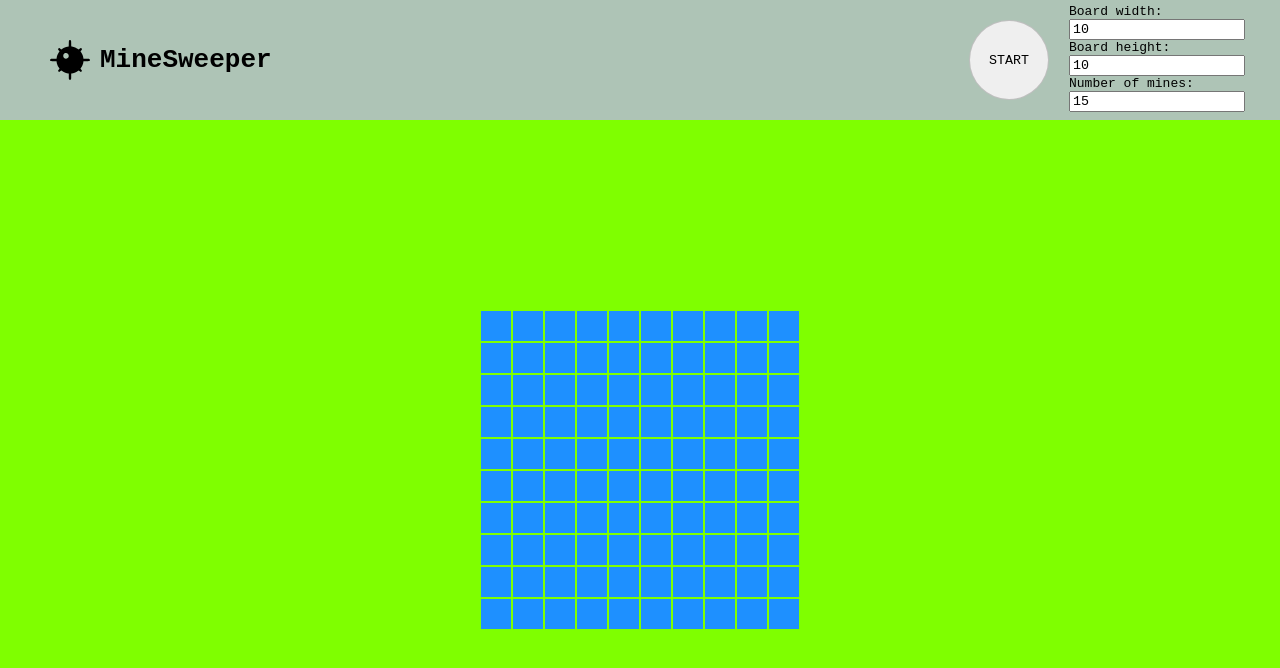
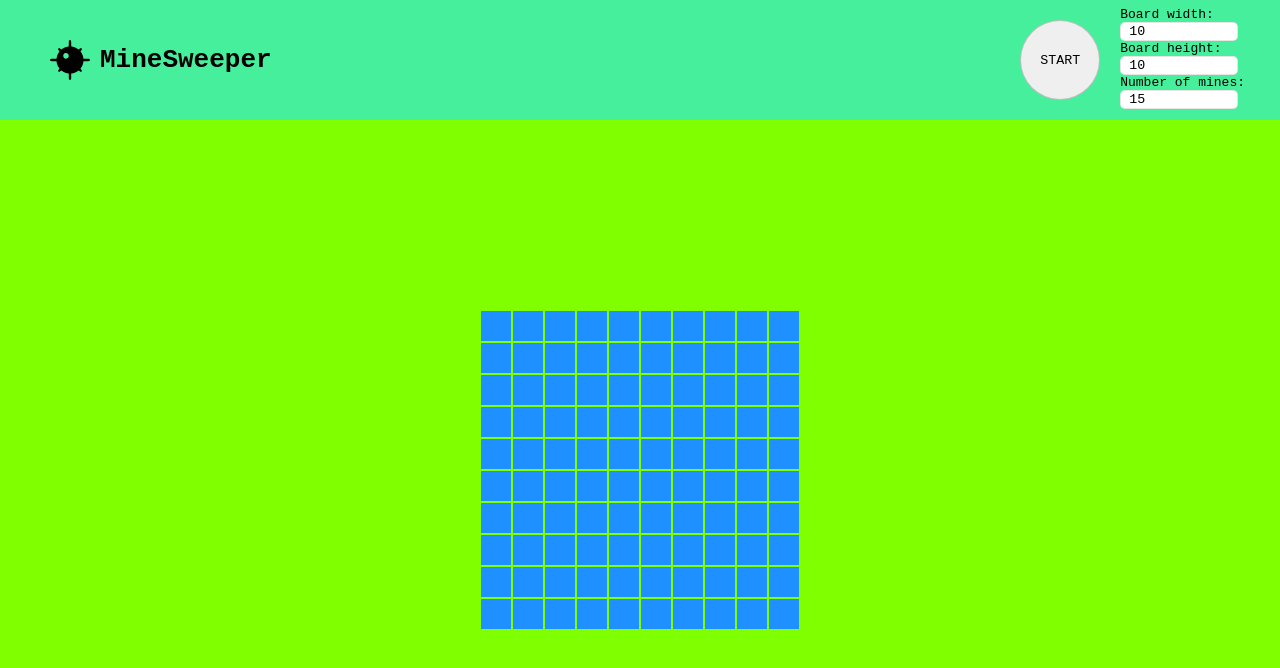
Before and after one commit to koshonson/minesweeper, a React (Vite) app: page / in a window 1280 px wide. Shown: the top 668 px of the page. Built offline with nearby package versions, Linux system fonts and the light colour scheme.

Commit message:
final styling tweaks realted to ControlPanel

```diff
--- a/src/components/ControlPanel.jsx
+++ b/src/components/ControlPanel.jsx
@@ -23,6 +23,7 @@ export const ControlPanel = props => {
           <div className='settings-inputs'>
             <label htmlFor='board-width'>Board width:</label>
             <input
+              className='settings-input'
               type='number'
               name='board-width'
               value={settings.width}
@@ -30,6 +31,7 @@ export const ControlPanel = props => {
             />
             <label htmlFor='board-height'>Board height:</label>
             <input
+              className='settings-input'
               type='number'
               name='board-height'
               value={settings.height}
@@ -39,6 +41,7 @@ export const ControlPanel = props => {
             />
             <label htmlFor='board-height'>Number of mines:</label>
             <input
+              className='settings-input'
               type='number'
               name='num-mines'
               value={settings.numMines}
@@ -65,7 +68,11 @@ export const ControlPanel = props => {
           <Timer time={time} />
           <ProgressBar explorable={explorable} explored={explored} gameStatus={gameStatus} />
           {renderStatus(gameStatus)}
-          <button className='reset-button' onClick={controls.resetGame}>
+          <button
+            className='reset-button'
+            onClick={controls.resetGame}
+            style={gameStatus === status.GAME_ON ? { paddingLeft: '2px' } : {}}
+          >
             {gameStatus === status.GAME_WON || gameStatus === status.GAME_OVER
               ? 'NEW GAME'
               : 'RESET'}
--- a/src/styles/controls.css
+++ b/src/styles/controls.css
@@ -4,7 +4,7 @@
   height: 100px;
   align-items: center;
   justify-content: space-between;
-  background-color: rgba(95, 158, 160, 0.5);
+  background-color: rgba(50, 240, 150, 0.9);
   transition: 0.4s;
 }
 
@@ -25,6 +25,26 @@
   gap: 20px;
 }
 
+input::-webkit-outer-spin-button,
+input::-webkit-inner-spin-button {
+  -webkit-appearance: none;
+  margin: 0;
+}
+
+.settings-input {
+  appearance: none;
+  outline: none;
+  border: 1px solid rgba(0, 0, 0, 0.1);
+  border-radius: 5px;
+  padding: 1px 8px;
+  width: 100px;
+}
+
+.settings-input:active,
+.settings-input:focus {
+  border: 1px solid rgba(0, 0, 0, 0.5);
+}
+
 .start-button {
   width: 80px;
   height: 80px;
@@ -37,6 +57,7 @@
 
 .start-button:hover {
   filter: invert(0.8);
+  font-size: 1.25em;
 }
 
 .settings-inputs {
@@ -101,7 +122,6 @@ progress.grey-bar::-webkit-progress-value {
 .reset-button {
   margin-left: 20px;
   padding: 0;
-  padding-left: 2px;
   font-size: 0.8em;
   font-weight: bolder;
   width: 34px;
@@ -115,4 +135,5 @@ progress.grey-bar::-webkit-progress-value {
 
 .reset-button:hover {
   filter: invert(0.8);
+  border-radius: 5px;
 }
```
